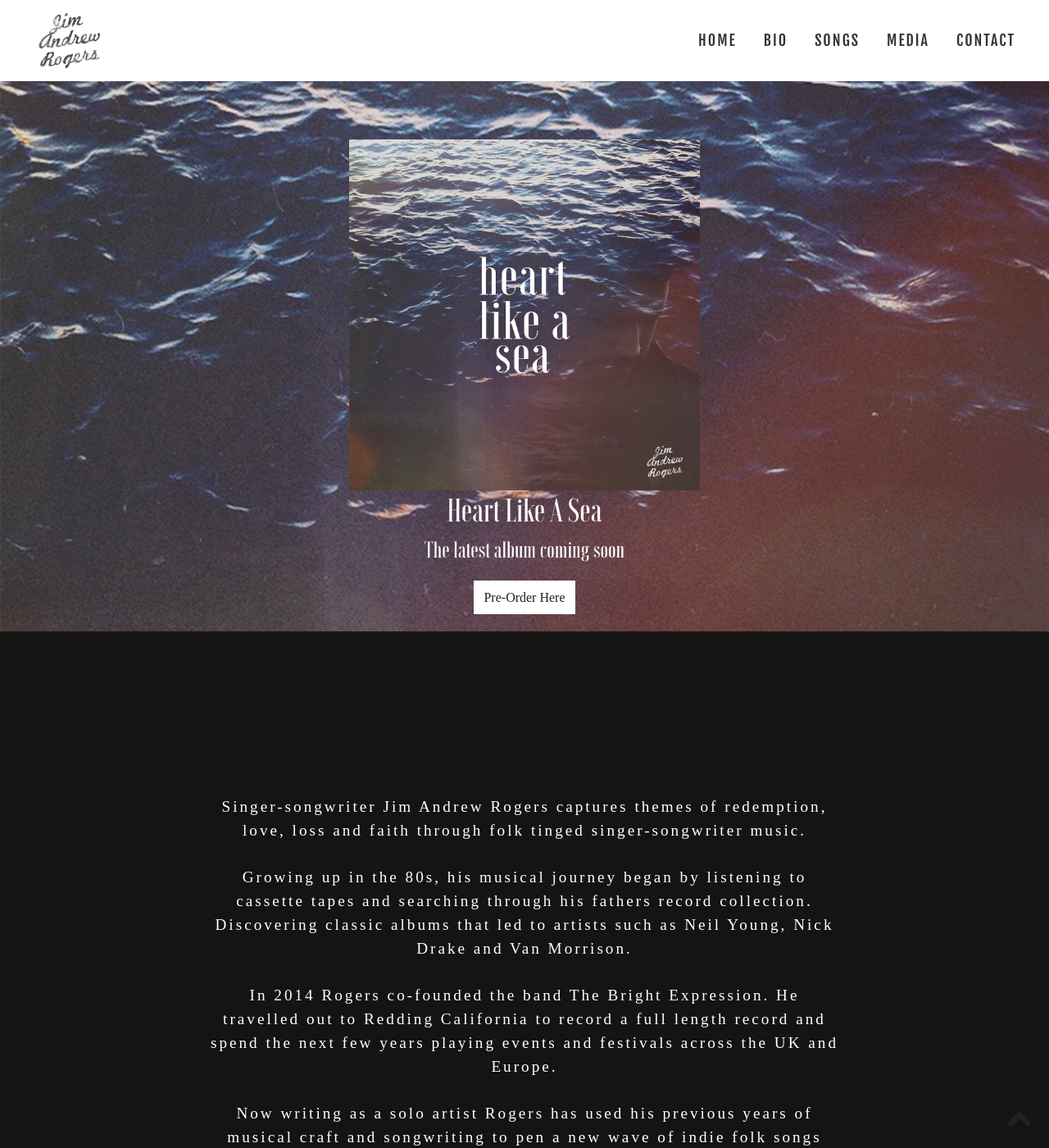
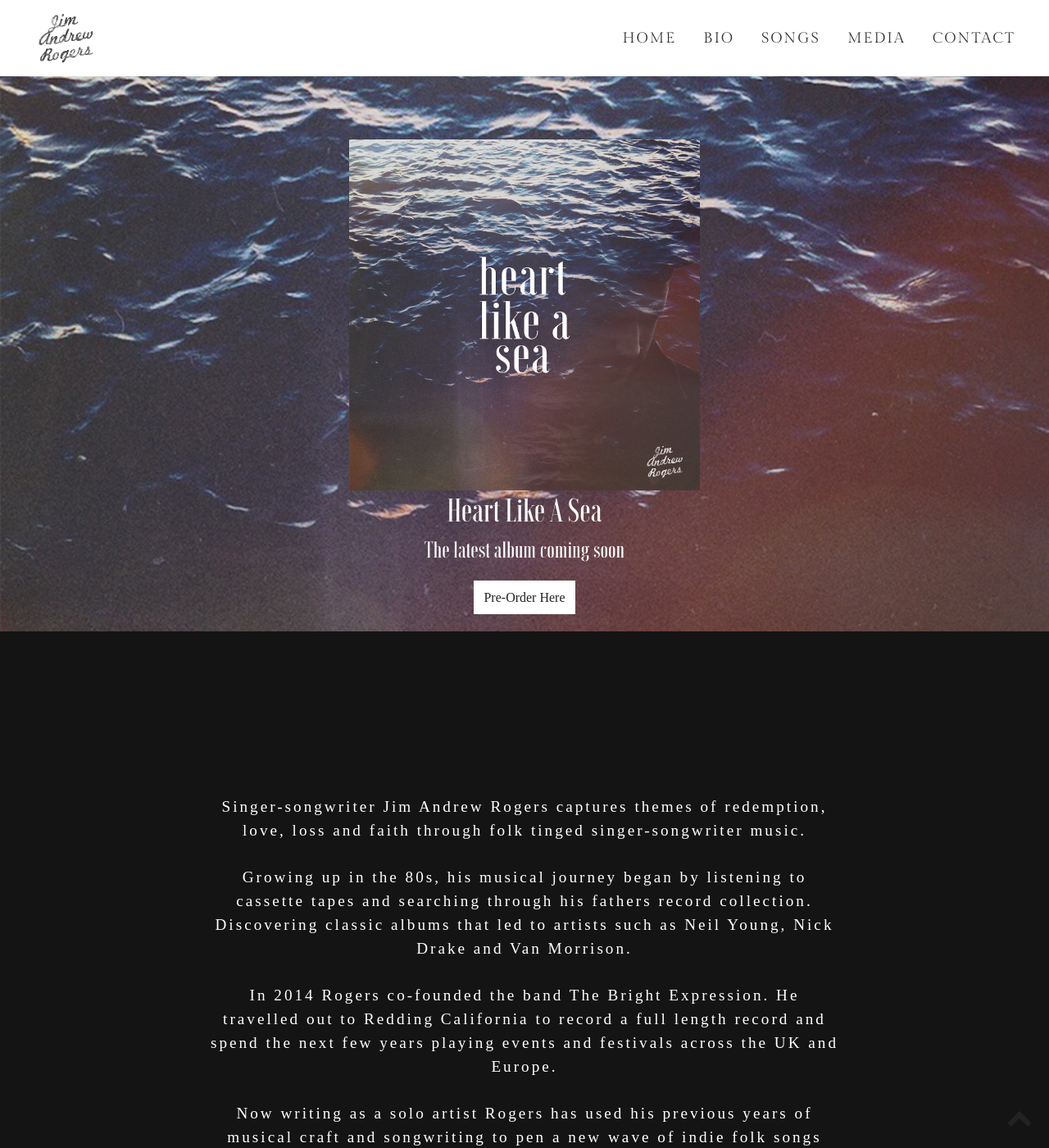
Before and after one commit to JimRogers/jimandrewrogers, a Jekyll site: the page built from index.md, in a window 1280 px wide and 1400 px high. Shown: the whole window at 82% size. Built offline with Jekyll 4.4.1, drawn with Linux system fonts in a browser that asks for light colours; comment, search, counter and statistics services are not loaded.

Commit message:
Add new font

```diff
--- a/_includes/head.html
+++ b/_includes/head.html
@@ -34,6 +34,8 @@
 	<link href="https://fonts.googleapis.com/css2?family=Cormorant:wght@300;400;500;600;700&display=swap" rel="stylesheet">
 	<link rel="preconnect" href="https://fonts.gstatic.com">
 	<link href="https://fonts.googleapis.com/css2?family=Fjalla+One&display=swap" rel="stylesheet">
+	<link rel="preconnect" href="https://fonts.gstatic.com">
+	<link href="https://fonts.googleapis.com/css2?family=Gilda+Display&display=swap" rel="stylesheet">
 	<link href="css/bootstrap.min.css" rel="stylesheet">
 	<link href="css/component.css" rel="stylesheet">
 	<link href="css/font-awesome.min.css" rel="stylesheet">
--- a/_includes/page_head.html
+++ b/_includes/page_head.html
@@ -37,4 +37,6 @@
 	<link href="../css/style.css" rel="stylesheet" type="text/css" media="all">
 	<link rel="preconnect" href="https://fonts.gstatic.com">
 	<link href="https://fonts.googleapis.com/css2?family=Fjalla+One&display=swap" rel="stylesheet">
+	<link rel="preconnect" href="https://fonts.gstatic.com">
+	<link href="https://fonts.googleapis.com/css2?family=Gilda+Display&display=swap" rel="stylesheet">
 </head>
--- a/_includes/post_head.html
+++ b/_includes/post_head.html
@@ -36,4 +36,6 @@
 	<link href="../../../../css/style.css" rel="stylesheet" type="text/css" media="all">
 	<link rel="preconnect" href="https://fonts.gstatic.com">
 	<link href="https://fonts.googleapis.com/css2?family=Fjalla+One&display=swap" rel="stylesheet">
+	<link rel="preconnect" href="https://fonts.gstatic.com">
+	<link href="https://fonts.googleapis.com/css2?family=Gilda+Display&display=swap" rel="stylesheet">
 </head>
--- a/css/style.css
+++ b/css/style.css
@@ -91,7 +91,7 @@
 }
 .navbar-nav a {
 	color: #333 !important;
-    font-family: 'Fjalla One';
+    font-family: 'Gilda Display', serif;
     letter-spacing: 2px;
     font-weight: 200;
     padding: 25px;
@@ -247,8 +247,11 @@
 /*---
 Homepage Contact form
 ---*/
-.form input{padding:10px;border:2px solid #fff;font-family:"Comorant"; text-transform:uppercase; color:#fff; font-size:1em;width: 50%;
+.form input{padding:10px;border:2px solid #fff;font-family:"Comorant"; height:60px; text-transform:uppercase; color:#fff; font-size:1em;width: 50%;
 margin: 0 auto;}
+.form input::placeholder {
+	font-family: 'Gilda Display', serif;
+}
 .form #mce-MMERGE3 {height:300px;}
 .form input[type="submit"] {border:2px solid #fff !important ;color:#fff !important;background:transparent !important;margin-top:10px;margin-bottom:40px; width:140px;}
 .form label {display:block;color: #fff;font-family:"Comorant"; text-transform:uppercase;
```
